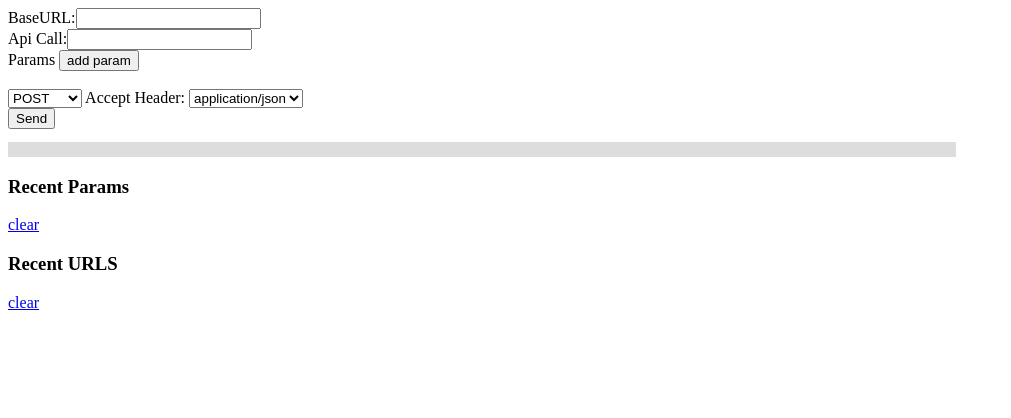
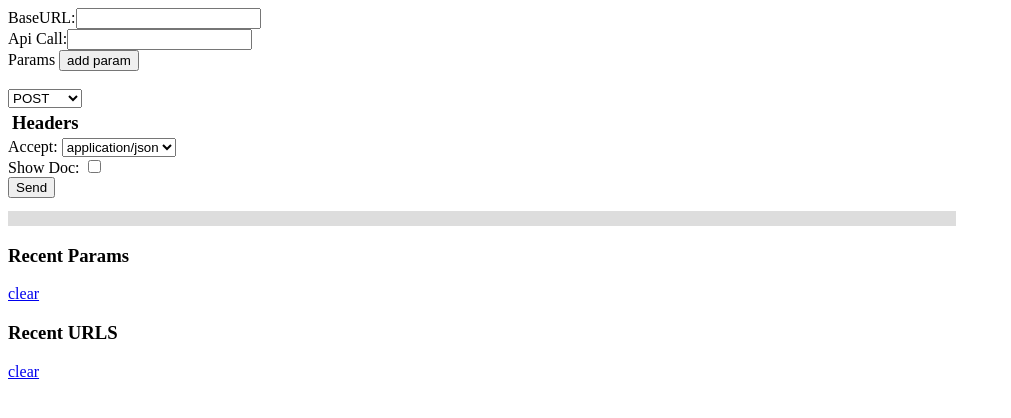
Before and after one commit to joelsemar/django-webservice-tools, a Python web app: template webservice_tools/templates/apiconsole.html in a window 1280 px wide. Shown: the top 418 px of the page, without its empty margins (0-1011 px from the left). Run offline with Jinja, Linux system fonts and the light colour scheme; the template is opened without the code that fills it, so the values that code supplies are empty; some libraries are stand-ins or nearby versions.

Commit message:
show doc header, removed messages when not necessary

```diff
--- a/webservice_tools/middleware/response.py
+++ b/webservice_tools/middleware/response.py
@@ -9,7 +9,7 @@ class ProvideResponse(object):
         Optionally provides the docstring to the view in debug mode
         """
 
-        if kwargs.get('dataFormat') or 'admin' in request.path:
+        if kwargs.get('dataFormat') or '/admin/' in request.path:
             return None
 
         if 'xml' in request.META.get('HTTP_ACCEPT', 'json'):
@@ -18,7 +18,7 @@ class ProvideResponse(object):
             data_format = 'json'
 
         kwargs['response'] = ResponseObject(dataFormat=data_format)
-        if settings.DEBUG:
+        if request.META.get("HTTP_SHOW_DOC"):
             if hasattr(view, 'callmap'):
                 doc = getattr(view.handler, view.callmap[request.method]).func_doc
             else:
--- a/webservice_tools/response_util.py
+++ b/webservice_tools/response_util.py
@@ -91,7 +91,8 @@ class ResponseObject():
         responseDict['data'] = {}
         responseDict['errors'] = self._errors
         responseDict['success'] = self.success
-        responseDict['messages'] = self._messages
+        if self._messages:
+            responseDict['messages'] = self._messages
         if self.doc:
             responseDict['doc'] = self.doc
 
--- a/webservice_tools/templates/apiconsole.html
+++ b/webservice_tools/templates/apiconsole.html
@@ -5,11 +5,12 @@
             .spaced {
                 margin-top: 5px;
             }
-			#result{
-				background-color: #ddd;
-				width: 75%;
-				height: auto;
-			}
+
+            #result {
+                background-color: #ddd;
+                width: 75%;
+                height: auto;
+            }
         </style>
         <script type="text/javascript" src="http://extjs.cachefly.net/ext-3.1.1/adapter/ext/ext-base.js">
         </script>
@@ -32,14 +33,17 @@
                         paramObject[p.value] = v.getValue();
                     }
                 }
-
+                var headers = {
+                    'Accept': Ext.get('dataFormat').getValue()
+                }
+                if (Ext.getDom('showdoc').checked) {
+                    headers['Show-Doc'] = true
+                }
                 Ext.Ajax.request({
                     method: requestMethod,
                     url: url,
                     params: paramObject,
-					headers: {
-						'Accept': Ext.get('dataFormat').getValue()
-					},
+                    headers: headers,
                     callback: function(o, s, responseObject){
                         if (responseObject.getResponseHeader('content-type').indexOf('xml') != -1) {
                             data = formatXML(responseObject.responseText)
@@ -102,12 +106,14 @@
         <option value='DELETE'>DELETE</option>
         <option value='PUT'>PUT</option>
     </select>
-	Accept Header:
+	<h3 style='margin:4px;'>Headers</h3>
+    Accept:
     <select id='dataFormat'>
         <option value='application/json'>application/json</option>
         <option value='text/xml'>text/xml</option>
-    </select>
-	<br />
+    </select><br/>
+    Show Doc: <input type='checkbox' name='showdoc' id='showdoc'/>
+    <br/>
     <button type='button' onclick='sendCall()'>
         Send
     </button>
```
